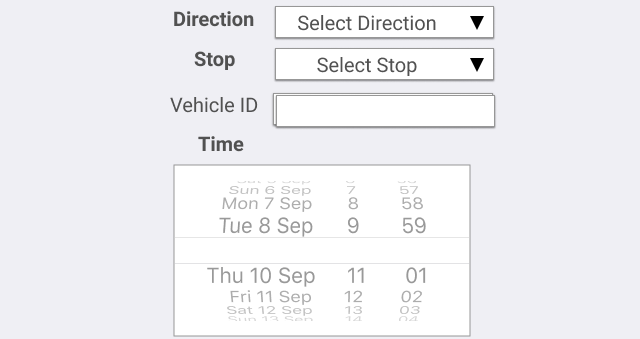
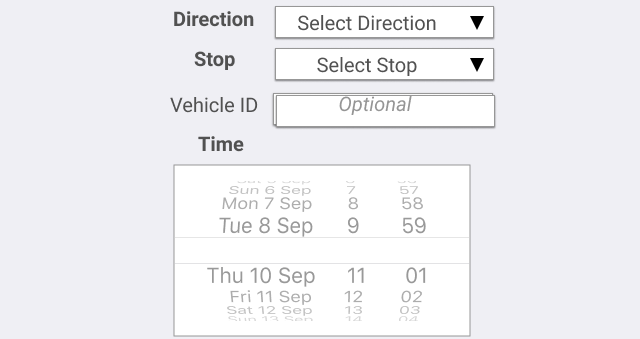
Before and after one commit to andreanthony/andreanthony.github.io, a Jekyll site: the page train-issue.html, which Jekyll copies as it is, in a window 1280 px wide. Shown: the part 225-564 px from the top of the page, without its empty margins (320-960 px from the left). Built offline with Jekyll 4.4.1, drawn with Linux system fonts in a browser that asks for light colours.

Commit message:
Update train-issue.html

```diff
--- a/train-issue.html
+++ b/train-issue.html
@@ -23,8 +23,8 @@
  <div id="train-stop"><img src="/Stop.png" alt="train-stop"/></div>
  <div id="vehicle-ID"><img src="/Vehicle ID.png" alt="vehicle-ID"/></div>
  <div id="dropdown-copy-2"><img src="/dropdown copy 2.png" alt="dropdown-copy-2"/></div>
+ <div id="rectangle_copy_2"><img src="/Rectangle Copy 2.png" alt="rectangle_copy_2"/></div>
  <div id="optional"><img src="/Optional.png" alt="optional"/></div>
- <div id="rectangle_copy_2"><img src="/Rectangle Copy 2.png" alt="rectangle_copy_2"/></div>
  <div id="time"><img src="/Time.png" alt="time"/></div>
  <div id="date-picker"><img src="/Date Picker.png" alt="date-picker"/></div>
  <div id="issue-type"><p><img src="/Issue Type.png" alt="dissue-type"/></p></div>
```
